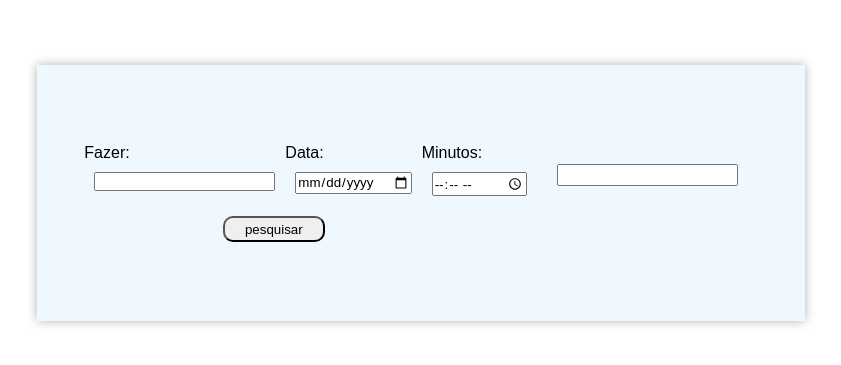
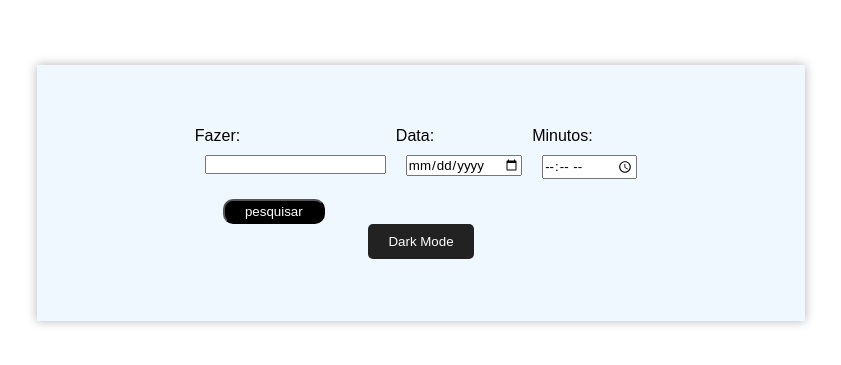
Before and after one commit to LucasTangerino/todos, a plain HTML site: page index.html in a window 1280 px wide. Shown: the part 207-572 px from the top of the page, without its empty margins (219-1060 px from the left). Drawn offline with Linux system fonts and the light colour scheme.

Commit message:
Botão darkmode adicionado

```diff
--- a/index.html
+++ b/index.html
@@ -12,25 +12,30 @@
 
         <div class="input">
           <label for="fazer">Fazer:<br>
-          <input type="text" onkeyup="showInput()" id="fazer"></label>
+          <input type="text" id="fazer"></label>
           <br>
           <label for="data">Data:<br>
           <input type="date" id="data" name="data"></label>
           <br>
           <label for="minutos">Minutos:<br>
           <input type="time" id="minutos" name="minutos"></label>
-          <input type="text" placeholder="" id="resultado">
         </div>
-        <button class="botao">pesquisar</button>
+        <p id="demo"></p>
+        <button class="botao" onclick="showInput()">pesquisar</button>
+        <button class="dark-mode-btn" onclick="toggleDarkMode()">Dark Mode</button>
     </div>
+
+
 
     <script>
         function showInput() {
-            var input1 = document.getElementById("fazer").value;
-            document.getElementById("resultado").value = input1;
+            document.getElementById("demo").innerHTML = document.getElementById("fazer").value;
+        }
+
+        function toggleDarkMode() {
+        const body = document.body;
+        body.classList.toggle('dark');
         }
     </script>
-
-
 </body>
 </html>
--- a/style.css
+++ b/style.css
@@ -3,7 +3,7 @@
   margin: 0;
   box-sizing: border-box;
   font-family: Arial, Helvetica, sans-serif;
-  color: black;
+
 }
 body{
   width: 100%;
@@ -60,6 +60,21 @@ h1{
   border-radius: 10px;
   width: 8vw;
   height: 2vw;
+  background-color: black;
+  margin-right: 23vw;
+  color: #fff;
+  cursor: pointer;
+}
+.dark-mode-btn {
+  background-color: #222;
+  color: #fff;
+  border: none;
+  padding: 10px 20px;
+  border-radius: 5px;
+  cursor: pointer;
+}
 
-  margin-right: 23vw;
+.dark-mode-btn.dark {
+  background-color: #fff;
+  color: #222;
 }
```
